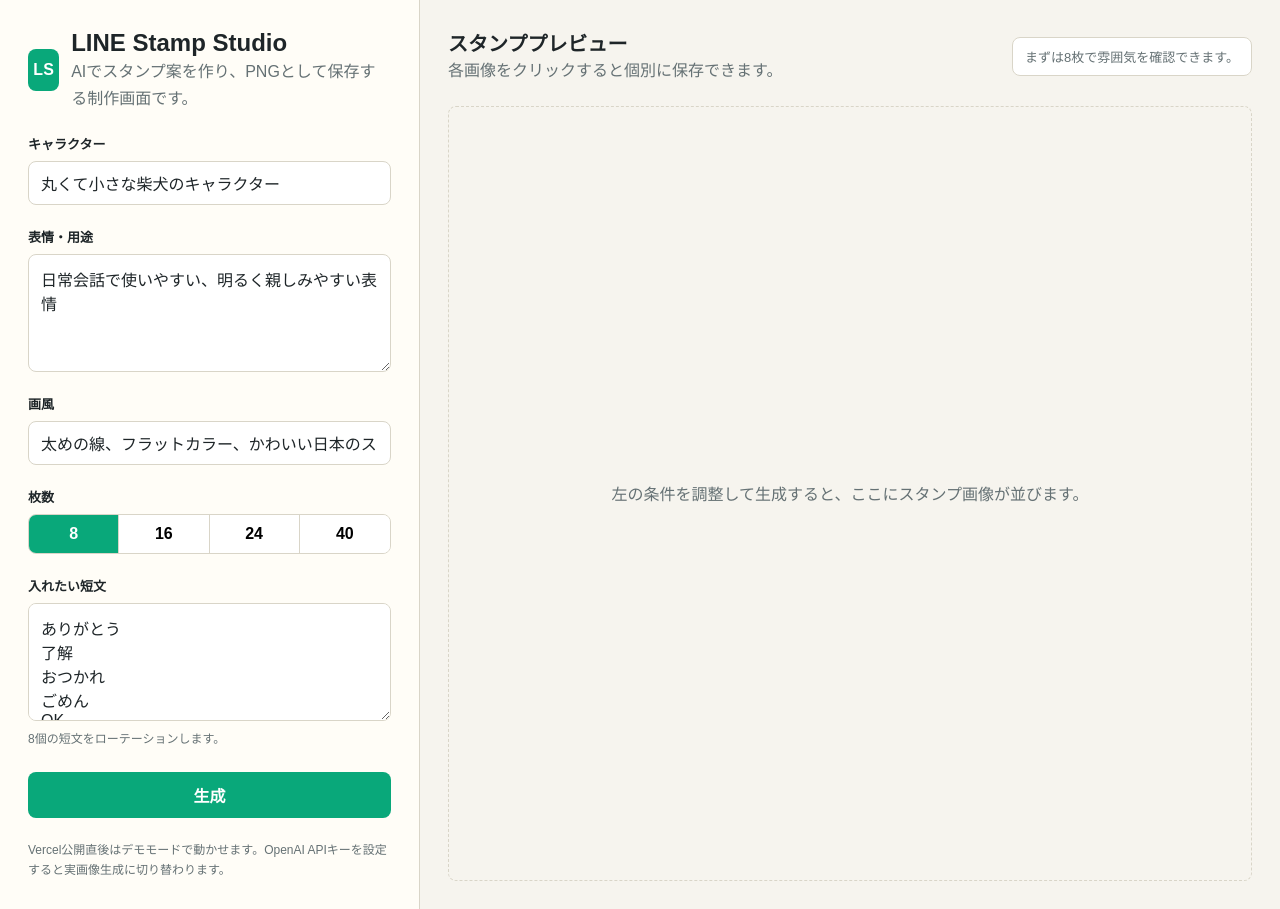
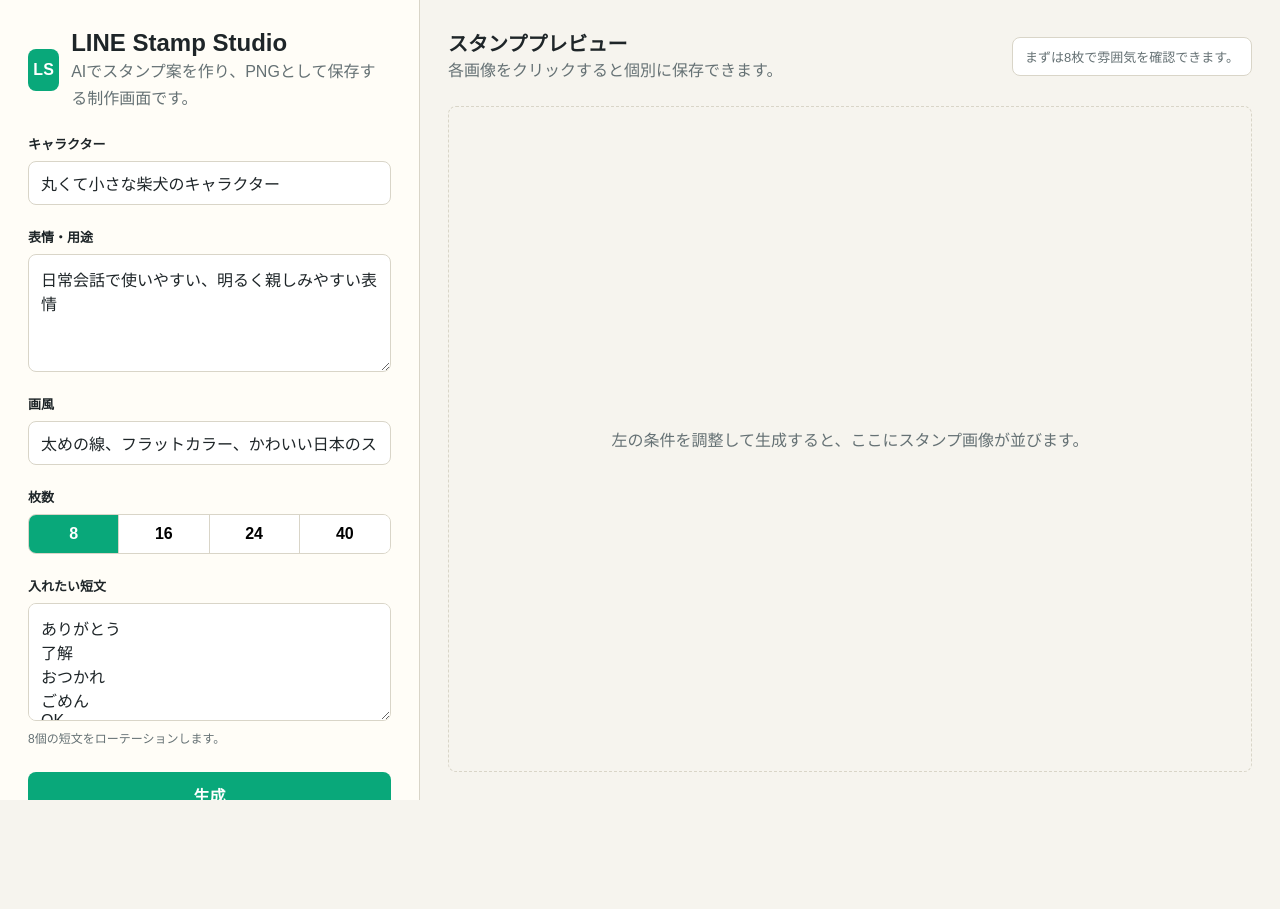
Before and after one commit to kimkim-JP/chopaTools, a Next.js app: page / in a window 1280 px wide. After the commit the page ends 800 px from the top, so only its background shows below. Built offline with nearby package versions, Linux system fonts and the light colour scheme.

Commit message:
Update globals.css

```diff
--- a/src/app/globals.css
+++ b/src/app/globals.css
@@ -39,9 +39,11 @@
 }
 
 .shell {
-  min-height: 100vh;
+  height: 100vh;
+  min-height: 0;
   display: grid;
   grid-template-columns: minmax(340px, 420px) 1fr;
+  overflow: hidden;
 }
 
 .studio-panel {
@@ -51,6 +53,9 @@
   display: flex;
   flex-direction: column;
   gap: 22px;
+  min-height: 0;
+  overflow-y: auto;
+  overscroll-behavior: contain;
 }
 
 .brand {
@@ -182,6 +187,9 @@
   display: grid;
   grid-template-rows: auto 1fr;
   gap: 22px;
+  min-height: 0;
+  overflow-y: auto;
+  overscroll-behavior: contain;
 }
 
 .toolbar {
@@ -268,12 +276,20 @@
 
 @media (max-width: 820px) {
   .shell {
+    height: auto;
+    min-height: 100vh;
     grid-template-columns: 1fr;
+    overflow: visible;
   }
 
   .studio-panel {
     border-right: 0;
     border-bottom: 1px solid var(--line);
+    overflow: visible;
+  }
+
+  .workspace {
+    overflow: visible;
   }
 
   .toolbar {
```
